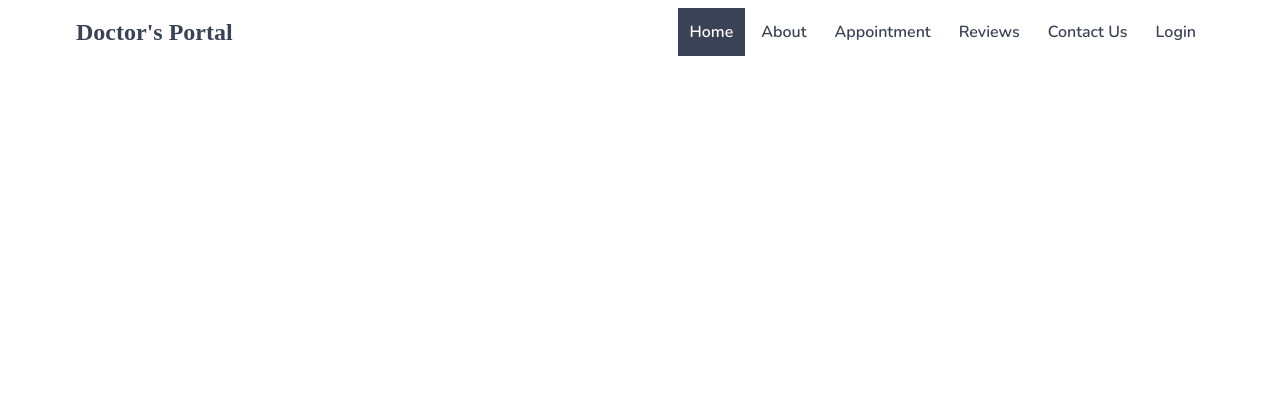
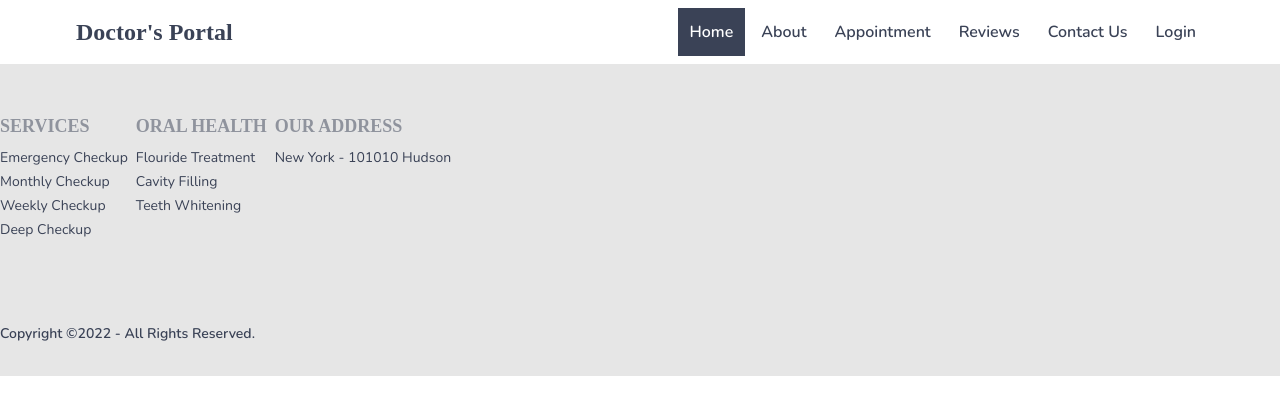
Before and after one commit to genuinestalwart/doctors-portal-client, a React (Create React App) app: page / in a window 1280 px wide. Shown: the top 414 px of the page. Built offline with nearby package versions, Linux system fonts and the light colour scheme; a web font is replaced by a local one.

Commit message:
footer done

```diff
--- a/src/App.js
+++ b/src/App.js
@@ -7,6 +7,7 @@ import Home from './components/Main/Home';
 import Login from './components/Main/Login';
 import NotFound from './components/Main/NotFound';
 import Reviews from './components/Main/Reviews';
+import Footer from './components/Shared/Footer/Footer';
 import Header from './components/Shared/Header/Header';
 
 function App() {
@@ -14,6 +15,7 @@ function App() {
 		<div className="App">
 			<Header></Header>
 
+			<main>
 				<Routes>
 					<Route path='/' element={<Home></Home>}></Route>
 					<Route path='/about' element={<About></About>}></Route>
@@ -23,6 +25,9 @@ function App() {
 					<Route path='/login' element={<Login></Login>}></Route>
 					<Route path='*' element={<NotFound></NotFound>}></Route>
 				</Routes>
+			</main>
+
+			<Footer></Footer>
 		</div>
 	);
 }
--- a/src/components/Shared/Footer/Footer.js
+++ b/src/components/Shared/Footer/Footer.js
@@ -1,9 +1,30 @@
 import React from 'react';
 
 const Footer = () => {
+    const footerLinkStyle = 'block link link-hover my-1';
+
     return (
-        <footer>
-
+        <footer className='bg-base-200 block footer'>
+            <div className='flex justify-around py-12'>
+                <div className='text-left'>
+                    <h5 className='footer-title text-lg'>Services</h5>
+                    <span className={footerLinkStyle}>Emergency Checkup</span>
+                    <span className={footerLinkStyle}>Monthly Checkup</span>
+                    <span className={footerLinkStyle}>Weekly Checkup</span>
+                    <span className={footerLinkStyle}>Deep Checkup</span>
+                </div>
+                <div className='text-left'>
+                    <h5 className='footer-title text-lg'>Oral Health</h5>
+                    <span className={footerLinkStyle}>Flouride Treatment</span>
+                    <span className={footerLinkStyle}>Cavity Filling</span>
+                    <span className={footerLinkStyle}>Teeth Whitening</span>
+                </div>
+                <div className='text-left'>
+                    <h5 className='footer-title text-lg'>Our Address</h5>
+                    <span className='block my-1'>New York - 101010 Hudson</span>
+                </div>
+            </div>
+            <p className='block font-semibold py-8 text-center'>Copyright &copy;2022 - All Rights Reserved.</p>
         </footer>
     );
 };
```
Lines whose indentation alone changed are shown as unchanged.
